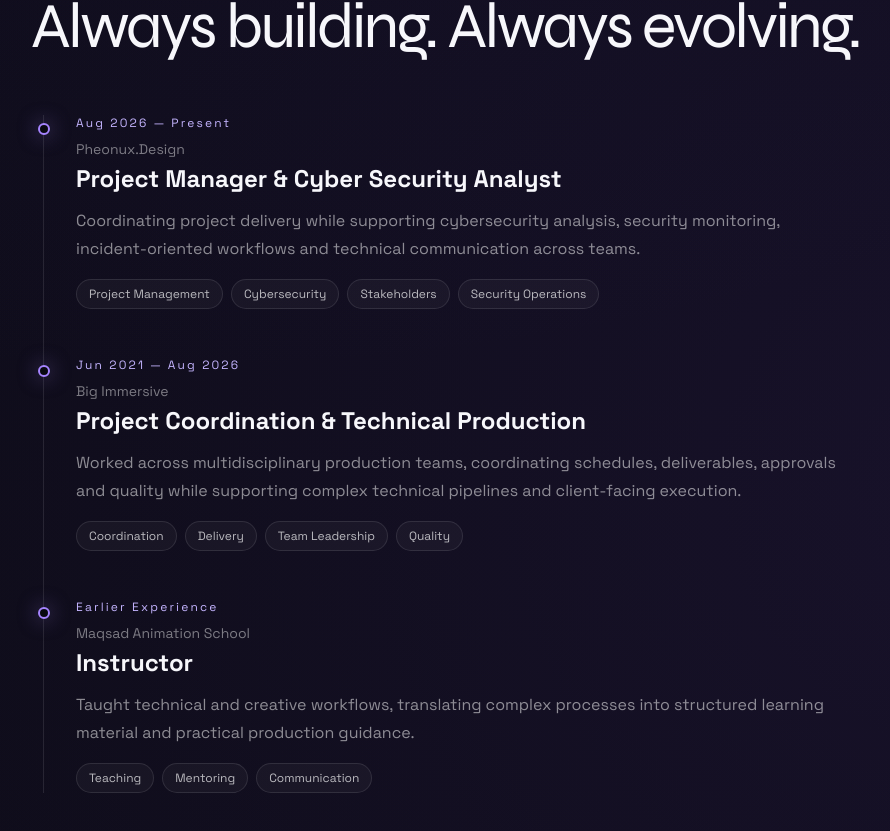
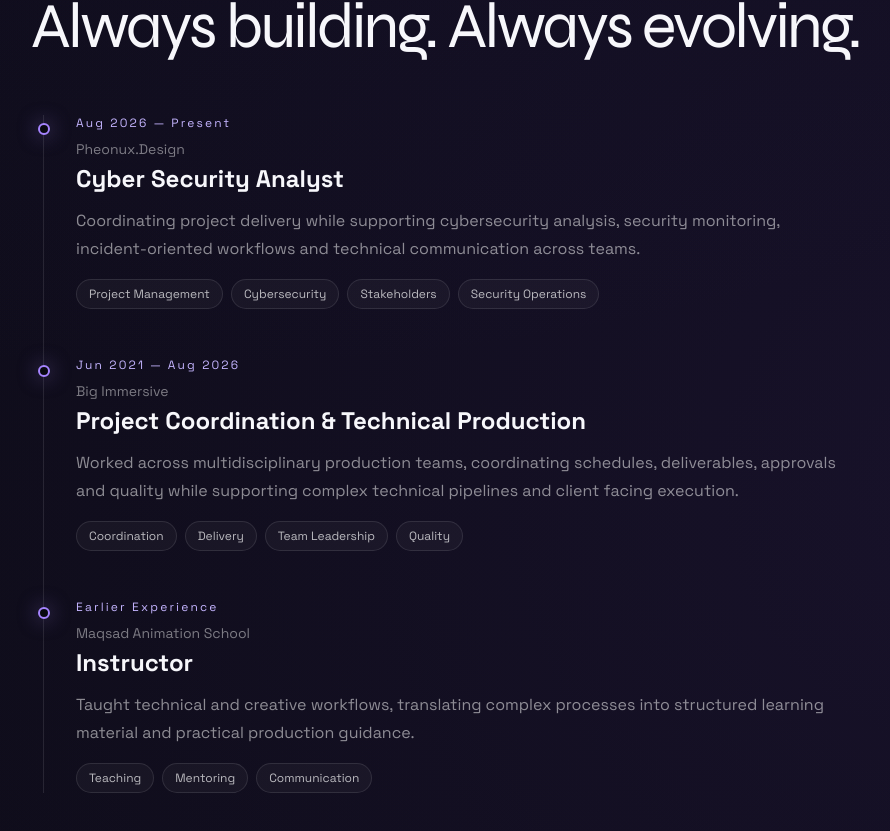
Before and after one commit to RanaAhsan33/Ahsan-Website, a Next.js app: page / in a window 1280 px wide. Shown: the part 2631-3462 px from the top of the page, without its empty margins (19-909 px from the left). Built offline with nearby package versions, Linux system fonts and the light colour scheme.

Commit message:
Refine experience details in Portfolio component
Updated role for Pheonux.Design and improved text clarity for Big Immersive.

```diff
--- a/components/Portfolio.tsx
+++ b/components/Portfolio.tsx
@@ -39,13 +39,13 @@ const skillGroups = {
 
 const experience = [
   {
-    company:"Pheonux.Design", role:"Project Manager & Cyber Security Analyst", dates:"Aug 2026 — Present",
+    company:"Pheonux.Design", role:"Cyber Security Analyst", dates:"Aug 2026 — Present",
     text:"Coordinating project delivery while supporting cybersecurity analysis, security monitoring, incident-oriented workflows and technical communication across teams.",
     tags:["Project Management","Cybersecurity","Stakeholders","Security Operations"]
   },
   {
     company:"Big Immersive", role:"Project Coordination & Technical Production", dates:"Jun 2021 — Aug 2026",
-    text:"Worked across multidisciplinary production teams, coordinating schedules, deliverables, approvals and quality while supporting complex technical pipelines and client-facing execution.",
+    text:"Worked across multidisciplinary production teams, coordinating schedules, deliverables, approvals and quality while supporting complex technical pipelines and client facing execution.",
     tags:["Coordination","Delivery","Team Leadership","Quality"]
   },
   {
```
